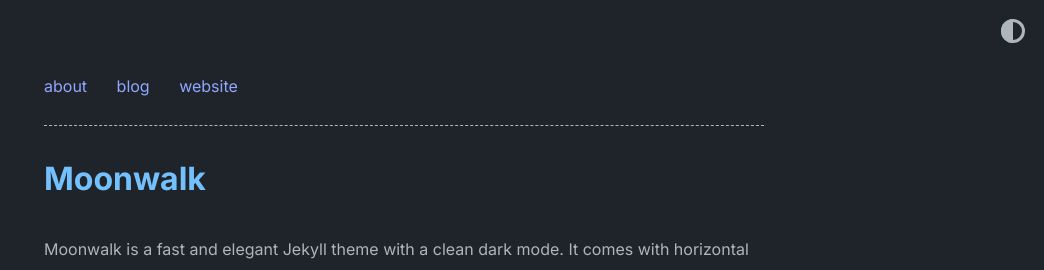
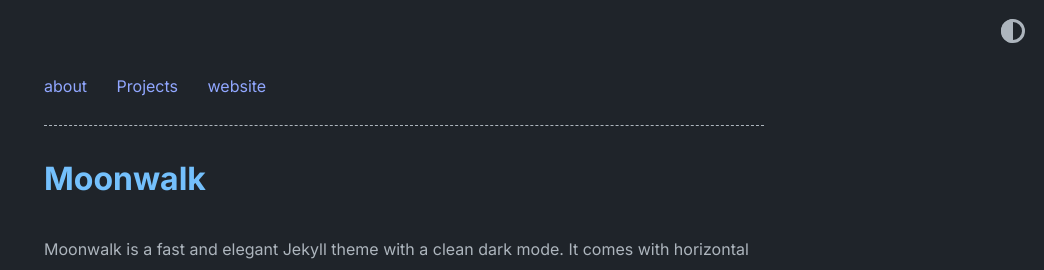
Before and after one commit to stackbit-projects/devilsdesigns-33adc, a Jekyll site: the page built from index.md, in a window 1280 px wide. Shown: the top 270 px of the page, without its empty margins (236-1280 px from the left). Built offline with Jekyll 4.4.1, drawn with Linux system fonts in a browser that asks for light colours.

Commit message:
home.yml: updated title in navbar_entries

```diff
--- a/_data/home.yml
+++ b/_data/home.yml
@@ -1,99 +1,77 @@
 navbar_entries:
   - title: about
     url: about
-
-  - title: blog
+  - title: Projects
     url: blog
-
   - title: website
-    url: https://www.abhinav.co
-
+    url: 'https://www.abhinav.co'
 project_entries:
   - title: Project 1
     url: overview-post
-    desc: This is an example project, configured in _data/home.yml
-
+    desc: 'This is an example project, configured in _data/home.yml'
   - title: Project 2
     url: overview-post
     desc: Projects are shown in card layout
-
   - title: Project 3
     url: overview-post
     desc: You can control visibility from _config.yml file
-
   - title: Project 4
     url: overview-post
-    desc: This project uses highlight markup, configured in _data/home.yml
+    desc: 'This project uses highlight markup, configured in _data/home.yml'
     highlight: WIP
-
   - title: Project 5
     url: overview-post
     desc: Moonwalk also has horizontal list (used in header and footer)
     highlight: WIP
-
   - title: Project 6
     url: overview-post
     desc: It also has a scalable vertical list (in case you need it)
-
 old_project_entries:
   - title: Soopr
-    url: https://www.soopr.co
-    desc: Delight your readers - add beautiful share and like buttons easily to your websites
+    url: 'https://www.soopr.co'
+    desc: >-
+      Delight your readers - add beautiful share and like buttons easily to your
+      websites
     highlight: NEW
-
   - title: Cookie
-    url: https://github.com/abhinavs/cookie
+    url: 'https://github.com/abhinavs/cookie'
     desc: An open source landing website with supporting pages and integrated blog
-
   - title: Moonwalk
-    url: https://github.com/abhinavs/moonwalk
+    url: 'https://github.com/abhinavs/moonwalk'
     desc: A fast and minimalist Jekyll blog theme with clean dark mode
-
   - title: Humangous
-    url: https://www.humangous.co
-    desc: The better people know you, the better they collaborate
-
+    url: 'https://www.humangous.co'
+    desc: 'The better people know you, the better they collaborate'
 footer_entries:
   - title: abhinav's homepage
-    url: https://www.abhinav.co
-
+    url: 'https://www.abhinav.co'
   - title: twitter
-    url: https://twitter.com/abhinav
-
+    url: 'https://twitter.com/abhinav'
   - title: github
-    url: https://github.com/abhinavs
-
+    url: 'https://github.com/abhinavs'
   - title: feed
     url: feed.xml
-
 misc_entries:
   - title: this is an example vertical list
     url: false
-
   - title: you can show or hide using a boolean flag in _config.yml
     url: false
-
   - title: and you can add data in _data/home.yml
     url: false
-
   - title: Blog posts
     post_list: true
     url: false
-
   - title: moonwalk on the Internet
     url: false
     entries:
       - title: on Github
-        url: https://github.com/abhinavs/moonwalk
-
+        url: 'https://github.com/abhinavs/moonwalk'
       - title: originally built for abhinav's homepage
-        url: https://www.abhinav.co
-
+        url: 'https://www.abhinav.co'
       - title: this list is scalable and can be nested
         url: false
         entries:
           - title: this is nested inside a nested list
             url: false
-
-          - title: it is easy to use, see _data/home.yml to see how to configure it.
+          - title: 'it is easy to use, see _data/home.yml to see how to configure it.'
             url: false
```
